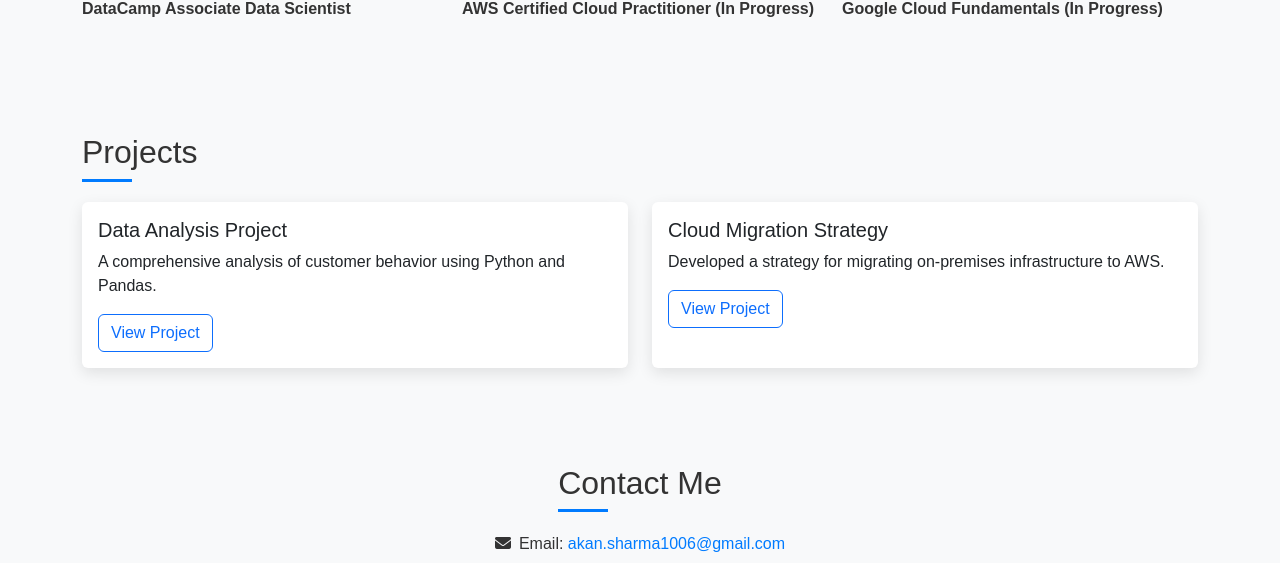
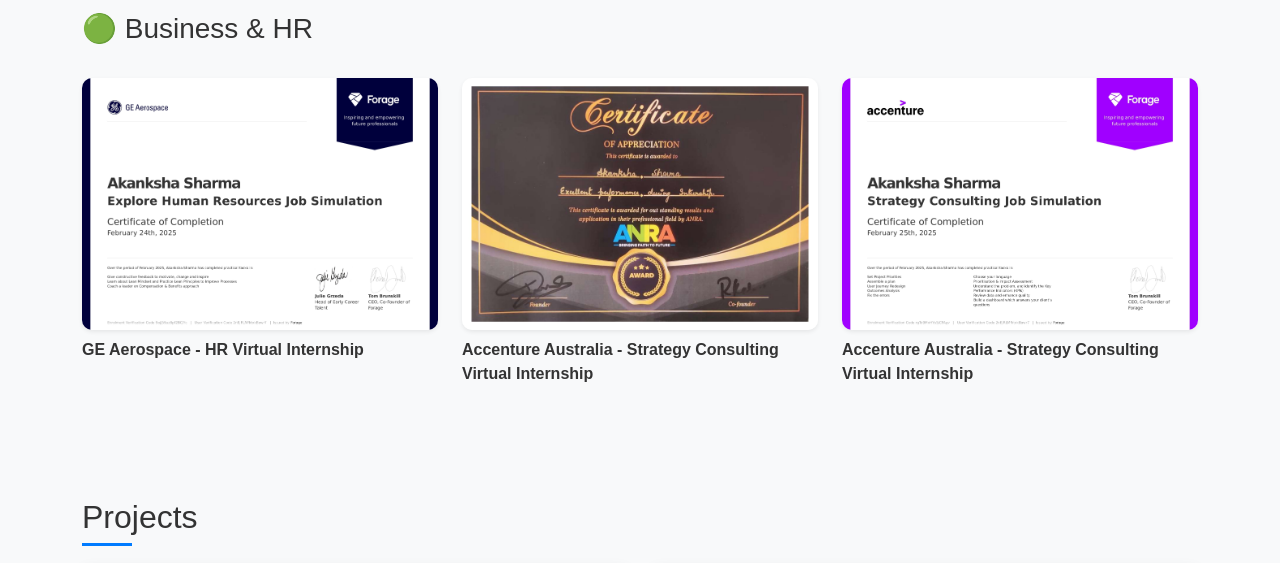
Before and after one commit to akankshasharmahr/certificates, a plain HTML site: page index.html in a window 1280 px wide. Shown: the part 1036-1599 px from the top of the page. Drawn offline with nearby package versions, Linux system fonts and the light colour scheme.

Commit message:
all-certs-added

```diff
--- a/index.html
+++ b/index.html
@@ -1,5 +1,6 @@
 <!DOCTYPE html>
 <html lang="en">
+
 <head>
     <meta charset="UTF-8">
     <meta name="viewport" content="width=device-width, initial-scale=1.0">
@@ -12,24 +13,29 @@
             background-color: #f8f9fa;
             color: #333;
         }
+
         .navbar {
             background-color: #ffffff;
-            box-shadow: 0 2px 4px rgba(0,0,0,.1);
+            box-shadow: 0 2px 4px rgba(0, 0, 0, .1);
         }
+
         .hero {
             background-color: #e9ecef;
             padding: 100px 0;
         }
+
         .hero img {
             border-radius: 50%;
             border: 5px solid #fff;
-            box-shadow: 0 0 20px rgba(0,0,0,.1);
+            box-shadow: 0 0 20px rgba(0, 0, 0, .1);
         }
+
         .section-title {
             position: relative;
             display: inline-block;
             margin-bottom: 30px;
         }
+
         .section-title::after {
             content: '';
             position: absolute;
@@ -39,32 +45,39 @@
             height: 3px;
             background-color: #007bff;
         }
+
         .card {
             border: none;
-            box-shadow: 0 5px 15px rgba(0,0,0,.1);
+            box-shadow: 0 5px 15px rgba(0, 0, 0, .1);
             transition: transform 0.3s;
         }
+
         .card:hover {
             transform: translateY(-5px);
         }
+
         .certificate img {
             max-width: 100%;
             border-radius: 10px;
             transition: transform 0.3s ease-in-out;
         }
+
         .certificate img:hover {
             transform: scale(1.05);
         }
+
         .contact-links a {
             color: #007bff;
             text-decoration: none;
             transition: color 0.3s;
         }
+
         .contact-links a:hover {
             color: #0056b3;
         }
     </style>
 </head>
+
 <body>
     <nav class="navbar navbar-expand-lg navbar-light sticky-top">
         <div class="container">
@@ -86,7 +99,8 @@
 
     <section class="hero" id="about">
         <div class="container text-center">
-            <img src="https://avatars.githubusercontent.com/u/200940463?v=4" alt="Akanksha Sharma" class="img-fluid mb-4" width="200">
+            <img src="https://avatars.githubusercontent.com/u/200940463?v=4" alt="Akanksha Sharma"
+                class="img-fluid mb-4" width="200">
             <h1 class="display-4 mb-3">Akanksha Sharma</h1>
             <p class="lead mb-4">Data Scientist | Cloud Enthusiast | HR Professional</p>
             <div class="d-flex justify-content-center gap-3">
@@ -131,24 +145,28 @@
     <section class="py-5 bg-light" id="certifications">
         <div class="container">
             <h2 class="section-title">Certifications</h2>
-            <div class="row g-4">
+            <div class="row g-4 mt-4">
+                <h3>🟢 Business & HR</h3>
                 <div class="col-md-4 certificate">
-                    <a href="Certifications/DataCamp_Certificate.pdf" target="_blank">
-                        <img src="Certifications/thumb/DataCamp_Certificate.jpg" alt="DataCamp Certificate" class="img-fluid shadow-sm">
+                    <a href="Certifications/GE_Aerospace_HR_Internship.pdf" target="_blank">
+                        <img src="Certifications/thumb/GE_Aerospace_HR_Internship.jpg" alt="GE Aerospace HR Internship"
+                            class="img-fluid shadow-sm">
                     </a>
-                    <p class="fw-semibold mt-2">DataCamp Associate Data Scientist</p>
+                    <p class="fw-semibold mt-2">GE Aerospace - HR Virtual Internship</p>
                 </div>
                 <div class="col-md-4 certificate">
-                    <a href="Certifications/AWS_Cloud_Certificate.pdf" target="_blank">
-                        <img src="Certifications/thumb/AWS_Cloud_Certificate.jpg" alt="AWS Certificate" class="img-fluid shadow-sm">
+                    <a href="Certifications/ANRA_Consulting_Experience_Certificate.pdf" target="_blank">
+                        <img src="Certifications/thumb/ANRA_Consulting_Experience_Certificate.jpg"
+                            alt="Accenture Strategy Consulting" class="img-fluid shadow-sm">
                     </a>
-                    <p class="fw-semibold mt-2">AWS Certified Cloud Practitioner (In Progress)</p>
+                    <p class="fw-semibold mt-2">Accenture Australia - Strategy Consulting Virtual Internship</p>
                 </div>
                 <div class="col-md-4 certificate">
-                    <a href="Certifications/Google_Cloud_Fundamentals.pdf" target="_blank">
-                        <img src="Certifications/thumb/Google_Cloud_Fundamentals.jpg" alt="Google Cloud Certificate" class="img-fluid shadow-sm">
+                    <a href="Certifications/Accenture_Strategy_Consulting.pdf" target="_blank">
+                        <img src="Certifications/thumb/Accenture_Strategy_Consulting.jpg"
+                            alt="Accenture Strategy Consulting" class="img-fluid shadow-sm">
                     </a>
-                    <p class="fw-semibold mt-2">Google Cloud Fundamentals (In Progress)</p>
+                    <p class="fw-semibold mt-2">Accenture Australia - Strategy Consulting Virtual Internship</p>
                 </div>
             </div>
         </div>
@@ -162,7 +180,8 @@
                     <div class="card h-100">
                         <div class="card-body">
                             <h5 class="card-title">Data Analysis Project</h5>
-                            <p class="card-text">A comprehensive analysis of customer behavior using Python and Pandas.</p>
+                            <p class="card-text">A comprehensive analysis of customer behavior using Python and Pandas.
+                            </p>
                             <a href="#" class="btn btn-outline-primary">View Project</a>
                         </div>
                     </div>
@@ -171,7 +190,8 @@
                     <div class="card h-100">
                         <div class="card-body">
                             <h5 class="card-title">Cloud Migration Strategy</h5>
-                            <p class="card-text">Developed a strategy for migrating on-premises infrastructure to AWS.</p>
+                            <p class="card-text">Developed a strategy for migrating on-premises infrastructure to AWS.
+                            </p>
                             <a href="#" class="btn btn-outline-primary">View Project</a>
                         </div>
                     </div>
@@ -184,7 +204,8 @@
         <div class="container text-center">
             <h2 class="section-title">Contact Me</h2>
             <div class="contact-links">
-                <p><i class="fas fa-envelope me-2"></i>Email: <a href="mailto:akan.sharma1006@gmail.com">akan.sharma1006@gmail.com</a></p>
+                <p><i class="fas fa-envelope me-2"></i>Email: <a
+                        href="mailto:akan.sharma1006@gmail.com">akan.sharma1006@gmail.com</a></p>
                 <p><i class="fab fa-linkedin me-2"></i>LinkedIn: <a href="#">LinkedIn Profile</a></p>
                 <p><i class="fas fa-globe me-2"></i>Portfolio: <a href="#">Portfolio/Website</a></p>
             </div>
@@ -200,4 +221,5 @@
 
     <script src="https://cdn.jsdelivr.net/npm/bootstrap@5.3.0/dist/js/bootstrap.bundle.min.js"></script>
 </body>
+
 </html>
```
